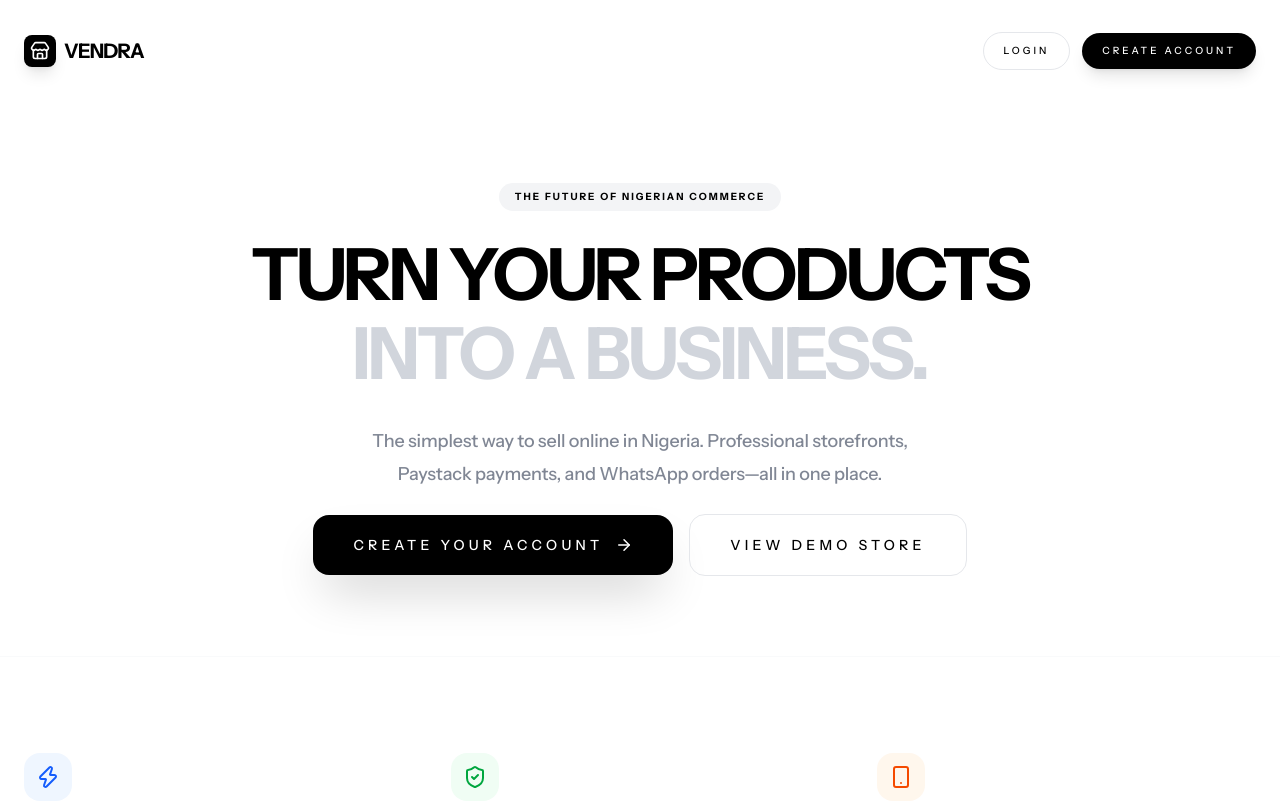
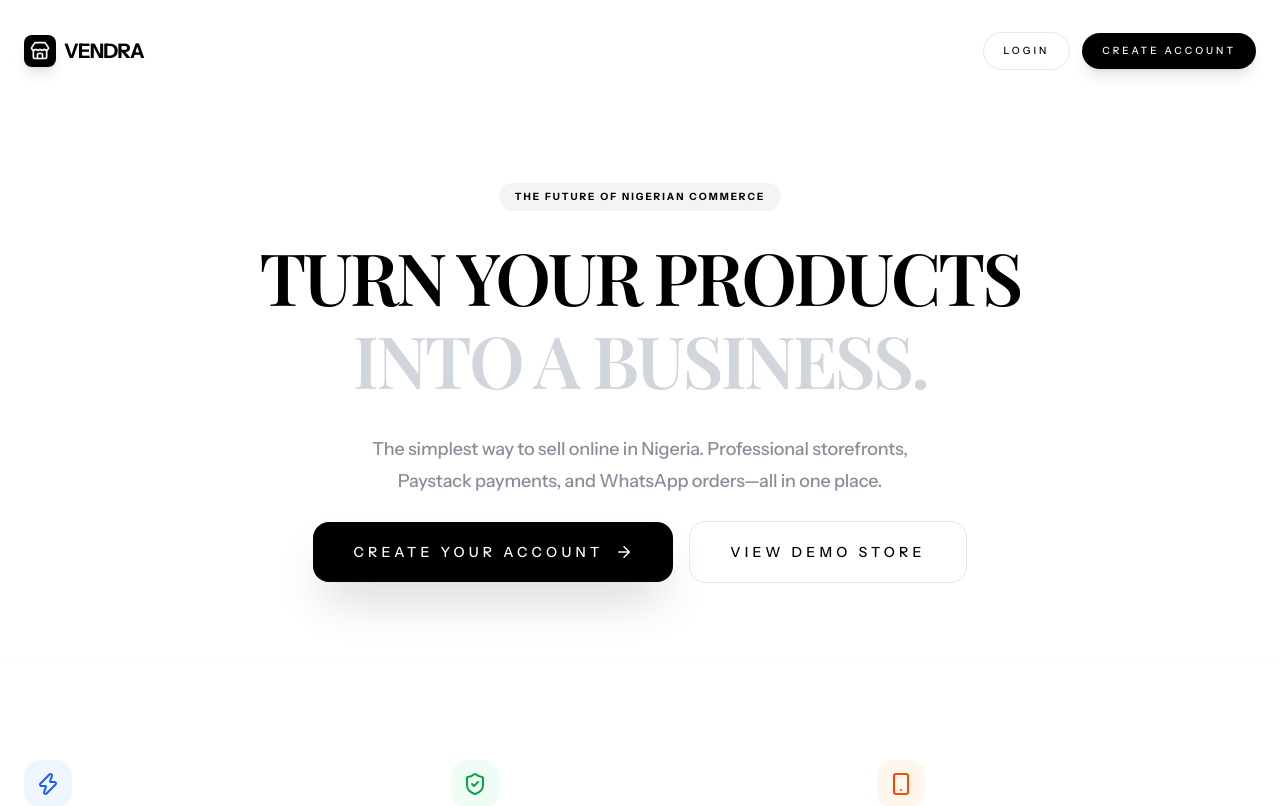
Before and after one commit to bolujolayemi-a11y/vendra_e-commerce, a Next.js app: page / in a window 1280 px wide. Shown: the top 806 px of the page. Built offline with nearby package versions, Linux system fonts and the light colour scheme.

Commit message:
feat: update

```diff
--- a/src/app/globals.css
+++ b/src/app/globals.css
@@ -1,22 +1,22 @@
 @import "tailwindcss";
 
 @theme {
-  /* Premium Palette */
-  --color-vendra-black: #1a1a1a;
-  --color-vendra-paper: #fbfbf9;
-  --color-vendra-sand: #f4f4f0;
-  --color-vendra-border: #eeeeee;
-  --color-vendra-accent: #d4af37;
-  --color-vendra-success: #25d366;
+  /* Editorial Palette */
+  --color-vendra-black: #0a0a0a;
+  --color-vendra-paper: #ffffff;
+  --color-vendra-sand: #f8f8f5;
+  --color-vendra-border: #f0f0f0;
+  --color-vendra-accent: #b8964b; /* Brushing Gold */
+  --color-vendra-success: #075e54;
 
   /* Depth */
-  --shadow-vendra-soft: 0 8px 30px rgba(0, 0, 0, 0.04);
-  --shadow-vendra-float: 0 20px 40px rgba(0, 0, 0, 0.08);
+  --shadow-vendra-soft: 0 4px 20px rgba(0, 0, 0, 0.03);
+  --shadow-vendra-float: 0 30px 60px rgba(0, 0, 0, 0.12);
 
-  /* Typography - v4 variable connection */
+  /* Typography - Added Playfair (Serif) */
   --font-sans: var(--font-instrument), ui-sans-serif, system-ui;
+  --font-serif: var(--font-playfair), ui-serif, Georgia, serif;
 
-  /* Layout Spacing */
   --spacing-vendra-gate: 4rem;
 }
 
@@ -24,7 +24,7 @@
   background-color: var(--color-vendra-paper);
   color: var(--color-vendra-black);
 
-  /* Critical: Applying the variable globally */
+  /* Body uses the clean Sans font */
   font-family: var(--font-instrument), sans-serif;
 
   -webkit-font-smoothing: antialiased;
@@ -34,51 +34,52 @@
   line-height: 1.6;
 }
 
-/* Headings: Editorial & Sharp */
-h1, h2, h3, h4 {
-  font-weight: 700;
-  letter-spacing: -0.03em;
-  line-height: 1.1;
-  /* Removes the blocky feel by balancing width */
-  font-stretch: 95%;
+/* Headings: The "Vogue" Look (Playfair Display) */
+h1, h2, h3 {
+  font-family: var(--font-playfair), serif;
+  font-weight: 600; /* Semi-Bold */
+  letter-spacing: -0.01em; /* Serifs need more breathing room than Sans */
+  line-height: 1.15;
+  font-stretch: 100%; /* Reset stretch for Serif fonts */
 }
 
-/* Luxury Labels: Prada-style spacing */
-.tracking-widest {
+/* Subheadings / Labels: Keep Sans for contrast */
+h4, h5, .tracking-widest {
+  font-family: var(--font-instrument), sans-serif;
   letter-spacing: 0.3em !important;
   font-weight: 500 !important;
   text-transform: uppercase;
 }
 
-/* Smooth Titles */
+/* Editorial Tighter Spacing for Serif Headlines */
 .tracking-tighter {
   letter-spacing: -0.04em !important;
 }
 
-/* Readability */
+/* Body Text: High-end Readability */
 p {
   margin-bottom: 1.5rem;
   line-height: 1.8;
-  opacity: 0.85; /* Slightly softer for a premium ink-on-paper look */
+  opacity: 0.8; /* Softer ink look */
 }
 
-/* THE BOUTIQUE FILTER */
+/* Image Treatment: Luxury Catalogue Filter */
 img {
-  filter: contrast(1.02) brightness(0.96) saturate(0.95);
-  transition: all 0.4s cubic-bezier(0.2, 0, 0.2, 1);
+  filter: contrast(1.05) brightness(0.98);
+  transition: all 0.6s cubic-bezier(0.16, 1, 0.3, 1);
   border-radius: inherit;
 }
 
-/* Selection */
+/* Premium Selection */
 ::selection {
   background: var(--color-vendra-black);
   color: #ffffff;
 }
 
-/* Fix for the Fixed Button logic on Desktop */
+/* Desktop Sidebar Offset for Fixed Buttons */
 @media (min-width: 1024px) {
   .fixed-center-content {
-    left: calc(50% + 8rem); /* Offsets the 64-unit (16rem) sidebar */
+    left: calc(50% + 8rem);
     transform: translateX(-50%);
   }
 }
--- a/src/app/layout.tsx
+++ b/src/app/layout.tsx
@@ -1,12 +1,19 @@
 import type { Metadata, Viewport } from "next";
-import { Instrument_Sans } from "next/font/google";
+import { Instrument_Sans, Playfair_Display } from "next/font/google";
 import "./globals.css";
 
-// 1. Configure the font with the variable name
 const instrument = Instrument_Sans({
   subsets: ["latin"],
   display: 'swap',
-  variable: "--font-instrument", // This must match your globals.css
+  variable: "--font-instrument",
+});
+
+// Configure Playfair Display Semi-Bold (600)
+const playfair = Playfair_Display({
+  subsets: ["latin"],
+  display: 'swap',
+  weight: "600",
+  variable: "--font-playfair",
 });
 
 export const metadata: Metadata = {
@@ -35,9 +42,8 @@ export default function RootLayout({
   return (
     <html
       lang="en"
-      className={`${instrument.variable} h-full antialiased`}
+      className={`${instrument.variable} ${playfair.variable} h-full antialiased`}
     >
-      {/* 2. Added 'font-sans' to the body to ensure the font variable is used by default */}
       <body className="min-h-full flex flex-col selection:bg-black selection:text-white font-sans">
         {children}
       </body>
```
